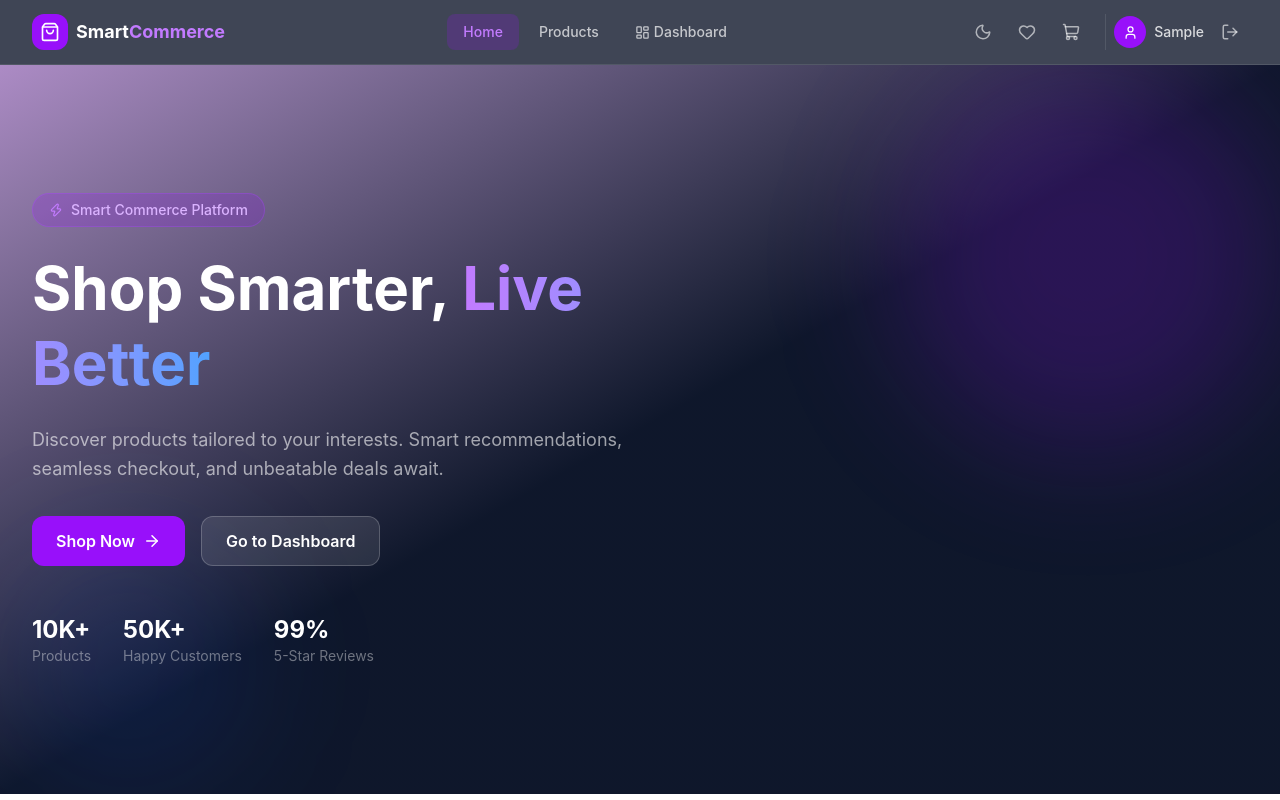
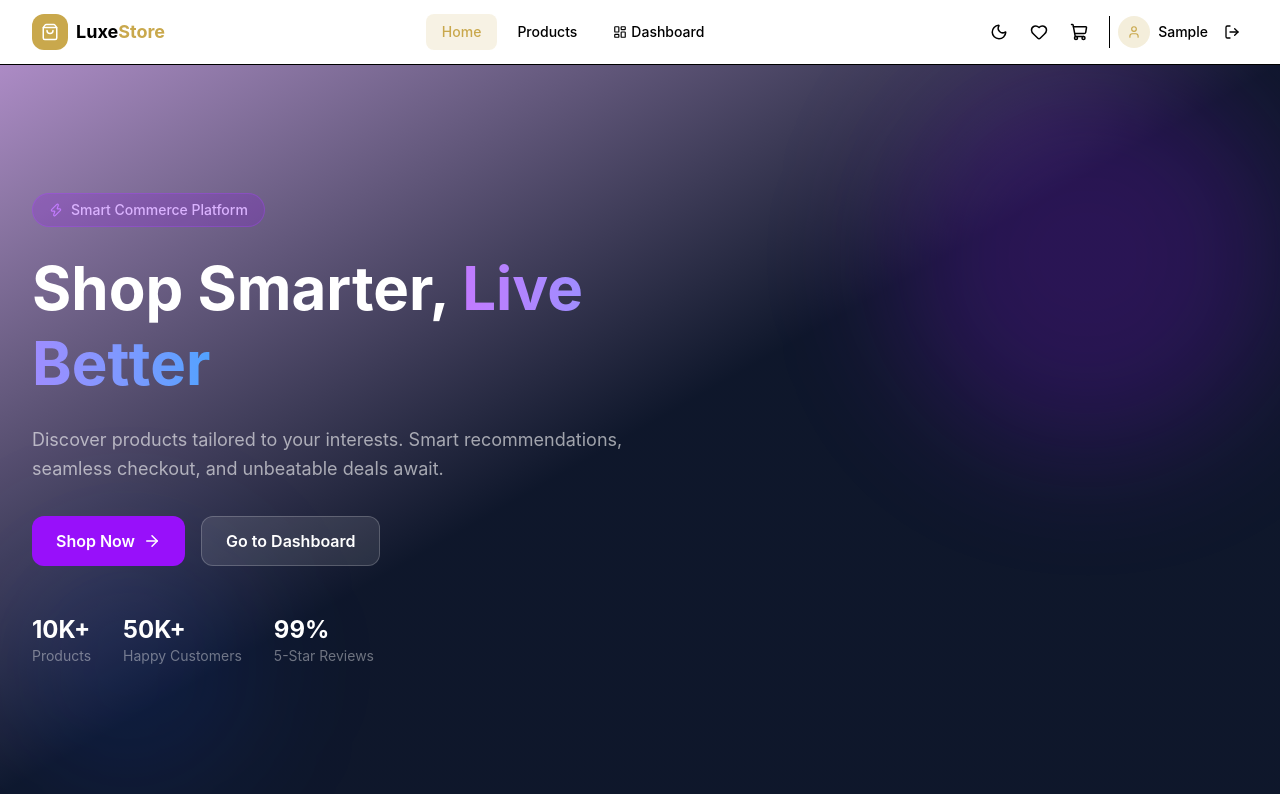
Before and after one commit to nourasoliman726-ux/smart-commerce, a React (Vite) app: page / in a window 1280 px wide. Shown: the top 800 px of the page. Built offline with nearby package versions, Linux system fonts and the light colour scheme; sample sign-in values are in the browser's storage.

Commit message:
add mode

```diff
--- a/src/components/layout/Navbar.tsx
+++ b/src/components/layout/Navbar.tsx
@@ -23,12 +23,12 @@ export default function Navbar() {
   const navigate = useNavigate();
   const location = useLocation();
 
-  const { user } = useAppSelector((state) => state.auth);
-  const { darkMode } = useAppSelector((state) => state.ui);
-  const cartCount = useAppSelector((state) =>
-    state.cart.items.reduce((acc, i) => acc + i.quantity, 0)
+  const { user } = useAppSelector((s) => s.auth);
+  const { darkMode } = useAppSelector((s) => s.ui);
+  const cartCount = useAppSelector((s) =>
+    s.cart.items.reduce((acc, i) => acc + i.quantity, 0)
   );
-  const wishlistCount = useAppSelector((state) => state.wishlist.items.length);
+  const wishlistCount = useAppSelector((s) => s.wishlist.items.length);
 
   const handleLogout = () => {
     dispatch(logout());
@@ -36,38 +36,45 @@ export default function Navbar() {
     navigate("/login");
   };
 
+  const isActive = (path: string) => location.pathname === path;
+
   const navLinks = [
     { label: "Home", path: "/" },
     { label: "Products", path: "/products" },
   ];
 
-  const isActive = (path: string) => location.pathname === path;
-
   return (
-    <nav className="sticky top-0 z-50 bg-slate-900/80 backdrop-blur-xl border-b border-white/10">
+    <nav
+      className="sticky top-0 z-50 backdrop-blur-md border-b"
+      style={{
+        backgroundColor: "color-mix(in srgb, var(--bg-primary) 95%, transparent)",
+        borderColor: "var(--border)",
+      }}
+    >
       <div className="max-w-7xl mx-auto px-4 sm:px-6 lg:px-8">
         <div className="flex items-center justify-between h-16">
+
           {/* Logo */}
           <Link to="/" className="flex items-center gap-2 group">
-            <div className="w-9 h-9 bg-purple-600 rounded-xl flex items-center justify-center group-hover:bg-purple-500 transition-colors">
-              <ShoppingBag size={20} className="text-white" />
+            <div className="w-9 h-9 bg-[#c9a84c] group-hover:bg-[#9a7a2e] rounded-xl flex items-center justify-center transition-colors">
+              <ShoppingBag size={18} className="text-white" />
             </div>
-            <span className="text-white font-bold text-lg hidden sm:block">
-              Smart<span className="text-purple-400">Commerce</span>
+            <span className="font-bold text-lg" style={{ color: "var(--text-primary)" }}>
+              Luxe<span className="text-[#c9a84c]">Store</span>
             </span>
           </Link>
 
-          {/* Desktop Nav Links */}
+          {/* Desktop Links */}
           <div className="hidden md:flex items-center gap-1">
             {navLinks.map((link) => (
               <Link
                 key={link.path}
                 to={link.path}
-                className={`px-4 py-2 rounded-lg text-sm font-medium transition-all ${
-                  isActive(link.path)
-                    ? "bg-purple-600/20 text-purple-400"
-                    : "text-white/70 hover:text-white hover:bg-white/10"
-                }`}
+                className="px-4 py-2 rounded-lg text-sm font-medium transition-all"
+                style={{
+                  backgroundColor: isActive(link.path) ? "rgba(201,168,76,0.15)" : "transparent",
+                  color: isActive(link.path) ? "#c9a84c" : "var(--text-secondary)",
+                }}
               >
                 {link.label}
               </Link>
@@ -75,24 +82,27 @@ export default function Navbar() {
             {user?.role === "admin" && (
               <Link
                 to="/dashboard"
-                className={`px-4 py-2 rounded-lg text-sm font-medium transition-all flex items-center gap-1 ${
-                  isActive("/dashboard")
-                    ? "bg-purple-600/20 text-purple-400"
-                    : "text-white/70 hover:text-white hover:bg-white/10"
-                }`}
+                className="px-4 py-2 rounded-lg text-sm font-medium flex items-center gap-1 transition-all"
+                style={{
+                  backgroundColor: isActive("/dashboard") ? "rgba(201,168,76,0.15)" : "transparent",
+                  color: isActive("/dashboard") ? "#c9a84c" : "var(--text-secondary)",
+                }}
               >
-                <LayoutDashboard size={15} />
+                <LayoutDashboard size={14} />
                 Dashboard
               </Link>
             )}
           </div>
 
-          {/* Right Actions */}
-          <div className="flex items-center gap-2">
-            {/* Dark Mode */}
+          {/* Right Icons */}
+          <div className="flex items-center gap-1">
+
+            {/* Dark Mode Toggle */}
             <button
               onClick={() => dispatch(toggleDarkMode())}
-              className="w-9 h-9 flex items-center justify-center rounded-lg text-white/60 hover:text-white hover:bg-white/10 transition-all"
+              className="w-9 h-9 flex items-center justify-center rounded-lg transition-all"
+              style={{ color: "var(--text-muted)" }}
+              title={darkMode ? "Light Mode" : "Dark Mode"}
             >
               {darkMode ? <Sun size={18} /> : <Moon size={18} />}
             </button>
@@ -100,11 +110,12 @@ export default function Navbar() {
             {/* Wishlist */}
             <Link
               to="/wishlist"
-              className="relative w-9 h-9 flex items-center justify-center rounded-lg text-white/60 hover:text-white hover:bg-white/10 transition-all"
+              className="relative w-9 h-9 flex items-center justify-center rounded-lg transition-all"
+              style={{ color: "var(--text-muted)" }}
             >
               <Heart size={18} />
               {wishlistCount > 0 && (
-                <span className="absolute -top-1 -right-1 w-4 h-4 bg-red-500 rounded-full text-white text-[10px] flex items-center justify-center font-bold">
+                <span className="absolute -top-1 -right-1 w-4 h-4 bg-[#c9a84c] rounded-full text-white text-[10px] flex items-center justify-center font-bold">
                   {wishlistCount}
                 </span>
               )}
@@ -113,38 +124,45 @@ export default function Navbar() {
             {/* Cart */}
             <Link
               to="/cart"
-              className="relative w-9 h-9 flex items-center justify-center rounded-lg text-white/60 hover:text-white hover:bg-white/10 transition-all"
+              className="relative w-9 h-9 flex items-center justify-center rounded-lg transition-all"
+              style={{ color: "var(--text-muted)" }}
             >
               <ShoppingCart size={18} />
               {cartCount > 0 && (
-                <span className="absolute -top-1 -right-1 w-4 h-4 bg-purple-500 rounded-full text-white text-[10px] flex items-center justify-center font-bold">
+                <span className="absolute -top-1 -right-1 w-4 h-4 bg-[#c9a84c] rounded-full text-white text-[10px] flex items-center justify-center font-bold">
                   {cartCount}
                 </span>
               )}
             </Link>
 
-            {/* User Menu */}
-            <div className="hidden md:flex items-center gap-2 ml-2 pl-2 border-l border-white/10">
-              <div className="flex items-center gap-2">
-                <div className="w-8 h-8 bg-purple-600 rounded-full flex items-center justify-center">
-                  <User size={15} className="text-white" />
-                </div>
-                <span className="text-white/80 text-sm font-medium">
-                  {user?.name.split(" ")[0]}
-                </span>
+            {/* User */}
+            <div
+              className="hidden md:flex items-center gap-2 ml-2 pl-2 border-l"
+              style={{ borderColor: "var(--border)" }}
+            >
+              <div
+                className="w-8 h-8 rounded-full flex items-center justify-center"
+                style={{ backgroundColor: "rgba(201,168,76,0.2)" }}
+              >
+                <User size={14} className="text-[#c9a84c]" />
               </div>
+              <span className="text-sm font-medium" style={{ color: "var(--text-primary)" }}>
+                {user?.name.split(" ")[0]}
+              </span>
               <button
                 onClick={handleLogout}
-                className="w-9 h-9 flex items-center justify-center rounded-lg text-white/60 hover:text-red-400 hover:bg-red-400/10 transition-all"
+                className="w-8 h-8 flex items-center justify-center rounded-lg transition-all hover:text-red-500"
+                style={{ color: "var(--text-muted)" }}
               >
-                <LogOut size={18} />
+                <LogOut size={16} />
               </button>
             </div>
 
             {/* Mobile Menu Button */}
             <button
               onClick={() => setMenuOpen(!menuOpen)}
-              className="md:hidden w-9 h-9 flex items-center justify-center rounded-lg text-white/60 hover:text-white hover:bg-white/10 transition-all"
+              className="md:hidden w-9 h-9 flex items-center justify-center rounded-lg transition-all"
+              style={{ color: "var(--text-muted)" }}
             >
               {menuOpen ? <X size={20} /> : <Menu size={20} />}
             </button>
@@ -153,17 +171,20 @@ export default function Navbar() {
 
         {/* Mobile Menu */}
         {menuOpen && (
-          <div className="md:hidden pb-4 space-y-1 border-t border-white/10 pt-3">
+          <div
+            className="md:hidden pb-4 space-y-1 border-t pt-3"
+            style={{ borderColor: "var(--border)" }}
+          >
             {navLinks.map((link) => (
               <Link
                 key={link.path}
                 to={link.path}
                 onClick={() => setMenuOpen(false)}
-                className={`block px-4 py-2 rounded-lg text-sm font-medium transition-all ${
-                  isActive(link.path)
-                    ? "bg-purple-600/20 text-purple-400"
-                    : "text-white/70 hover:text-white hover:bg-white/10"
-                }`}
+                className="block px-4 py-2 rounded-lg text-sm font-medium transition-all"
+                style={{
+                  backgroundColor: isActive(link.path) ? "rgba(201,168,76,0.15)" : "transparent",
+                  color: isActive(link.path) ? "#c9a84c" : "var(--text-secondary)",
+                }}
               >
                 {link.label}
               </Link>
@@ -172,21 +193,22 @@ export default function Navbar() {
               <Link
                 to="/dashboard"
                 onClick={() => setMenuOpen(false)}
-                className="block px-4 py-2 rounded-lg text-sm font-medium text-white/70 hover:text-white hover:bg-white/10"
+                className="block px-4 py-2 rounded-lg text-sm font-medium"
+                style={{ color: "var(--text-secondary)" }}
               >
                 Dashboard
               </Link>
             )}
-            <div className="pt-2 border-t border-white/10 mt-2">
-              <div className="flex items-center justify-between px-4 py-2">
-                <span className="text-white/60 text-sm">{user?.name}</span>
-                <button
-                  onClick={handleLogout}
-                  className="text-red-400 text-sm hover:text-red-300"
-                >
-                  Logout
-                </button>
-              </div>
+            <div
+              className="flex items-center justify-between px-4 py-2 border-t mt-2"
+              style={{ borderColor: "var(--border)" }}
+            >
+              <span className="text-sm" style={{ color: "var(--text-muted)" }}>
+                {user?.name}
+              </span>
+              <button onClick={handleLogout} className="text-red-500 text-sm">
+                Logout
+              </button>
             </div>
           </div>
         )}
```
